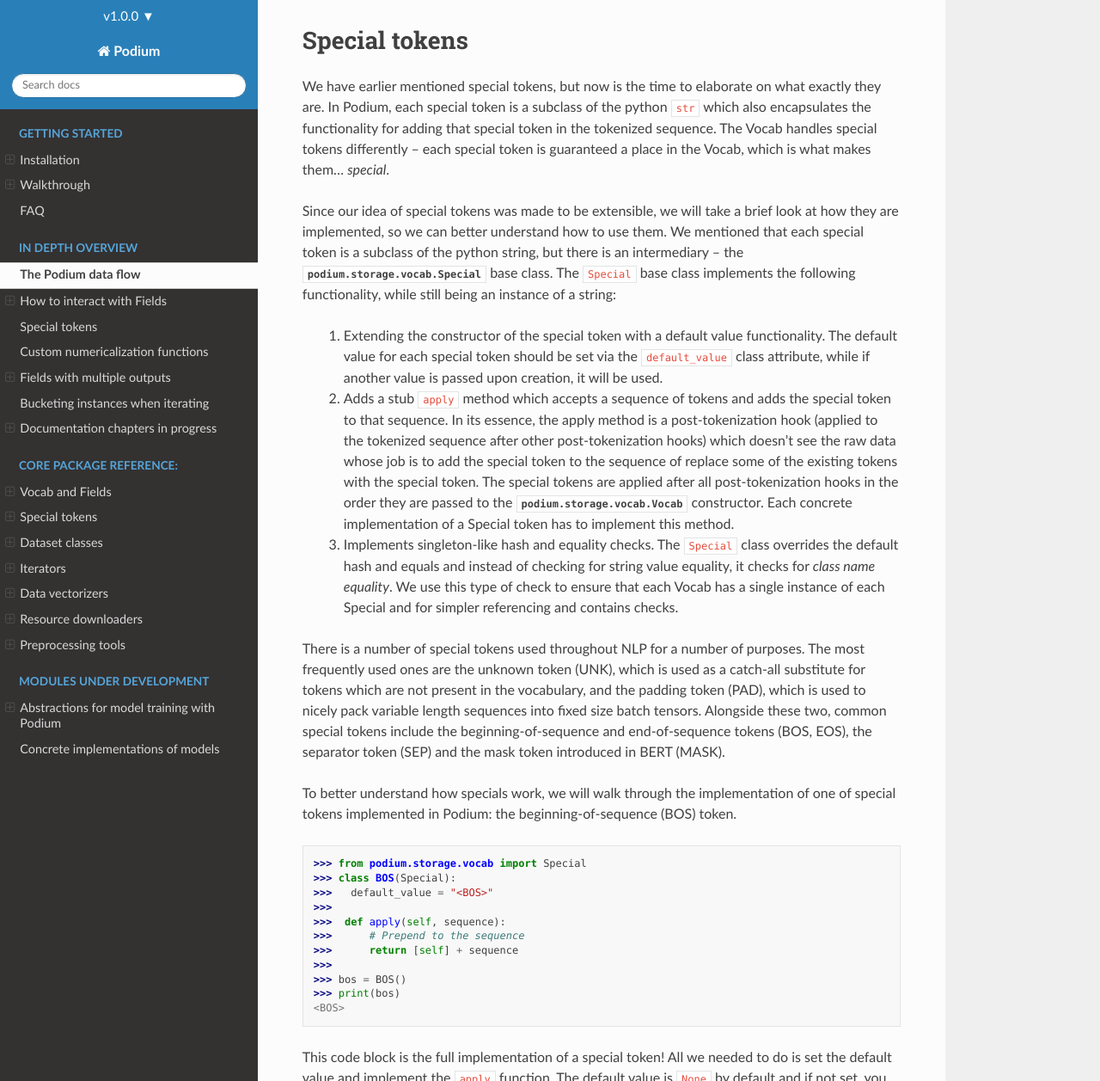
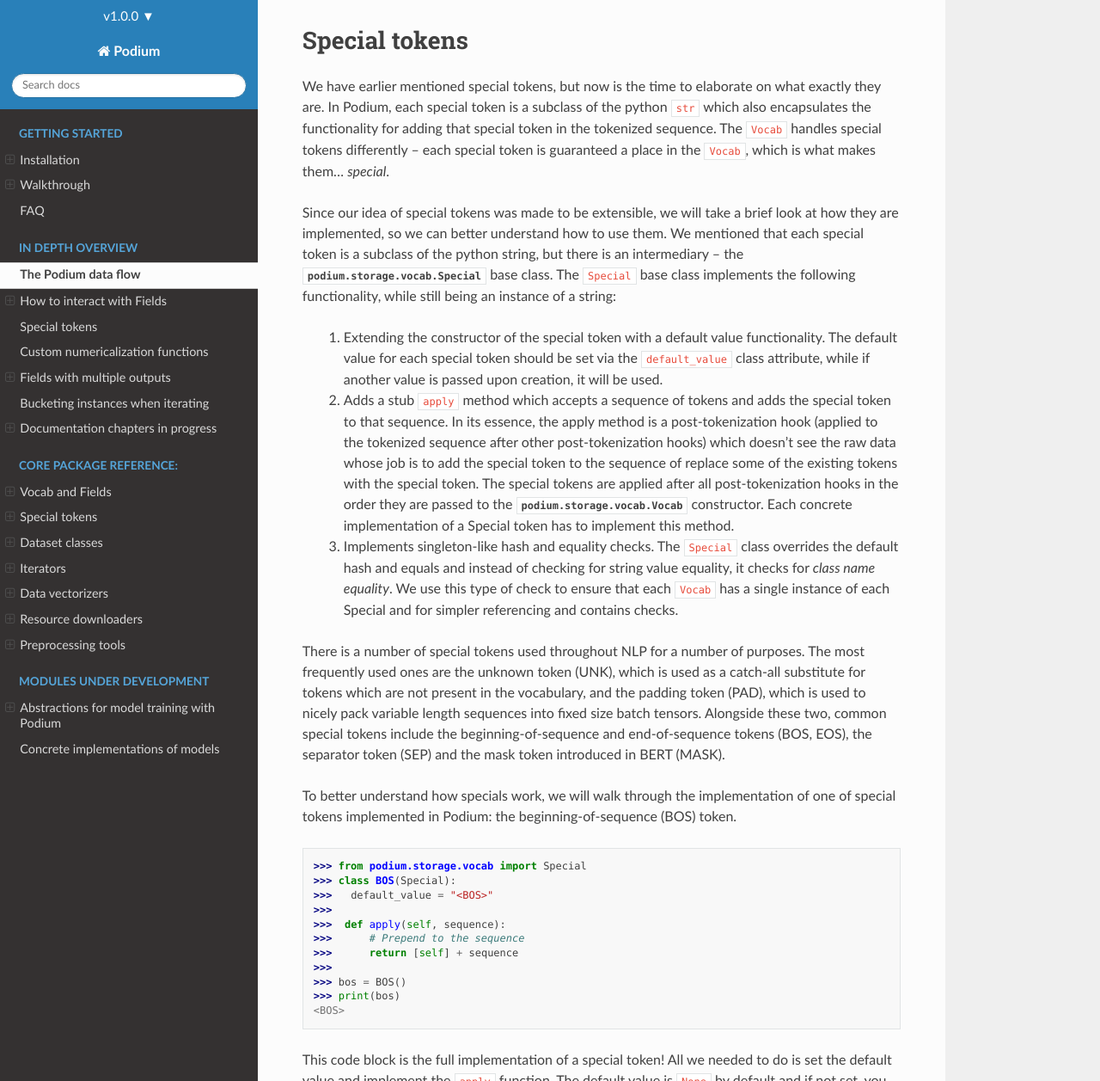
Before and after one commit to TakeLab/podium, a Sphinx documentation site: the page built from docs/source/advanced.rst, in a window 1280 px wide and 1400 px high, scrolled down 3696 px. Shown: the part 143-1400 px from the top of the window at 86% size. Built offline with Sphinx 7.4.7 and the Read the Docs theme 2.0.0, drawn with Linux system fonts in a browser that asks for light colours; some of the changed text lies outside the part shown.

Commit message:
Tick vocab

```diff
--- a/docs/source/advanced.rst
+++ b/docs/source/advanced.rst
@@ -135,13 +135,13 @@ We have prepared a number of predefined hooks which are ready for you to use. Yo
 
 Special tokens
 ===============
-We have earlier mentioned special tokens, but now is the time to elaborate on what exactly they are. In Podium, each special token is a subclass of the python ``str`` which also encapsulates the functionality for adding that special token in the tokenized sequence. The Vocab handles special tokens differently -- each special token is guaranteed a place in the Vocab, which is what makes them... *special*.
+We have earlier mentioned special tokens, but now is the time to elaborate on what exactly they are. In Podium, each special token is a subclass of the python ``str`` which also encapsulates the functionality for adding that special token in the tokenized sequence. The ``Vocab`` handles special tokens differently -- each special token is guaranteed a place in the ``Vocab``, which is what makes them... *special*.
 
 Since our idea of special tokens was made to be extensible, we will take a brief look at how they are implemented, so we can better understand how to use them. We mentioned that each special token is a subclass of the python string, but there is an intermediary -- the :class:`podium.storage.vocab.Special` base class. The ``Special`` base class implements the following functionality, while still being an instance of a string:
 
   1. Extending the constructor of the special token with a default value functionality. The default value for each special token should be set via the ``default_value`` class attribute, while if another value is passed upon creation, it will be used.
   2. Adds a stub ``apply`` method which accepts a sequence of tokens and adds the special token to that sequence. In its essence, the apply method is a post-tokenization hook (applied to the tokenized sequence after other post-tokenization hooks) which doesn't see the raw data whose job is to add the special token to the sequence of replace some of the existing tokens with the special token. The special tokens are applied after all post-tokenization hooks in the order they are passed to the :class:`podium.storage.vocab.Vocab` constructor. Each concrete implementation of a Special token has to implement this method.
-  3. Implements singleton-like hash and equality checks. The ``Special`` class overrides the default hash and equals and instead of checking for string value equality, it checks for *class name equality*. We use this type of check to ensure that each Vocab has a single instance of each Special and for simpler referencing and contains checks.
+  3. Implements singleton-like hash and equality checks. The ``Special`` class overrides the default hash and equals and instead of checking for string value equality, it checks for *class name equality*. We use this type of check to ensure that each ``Vocab`` has a single instance of each Special and for simpler referencing and contains checks.
 
 There is a number of special tokens used throughout NLP for a number of purposes. The most frequently used ones are the unknown token (UNK), which is used as a catch-all substitute for tokens which are not present in the vocabulary, and the padding token (PAD), which is used to nicely pack variable length sequences into fixed size batch tensors.
 Alongside these two, common special tokens include the beginning-of-sequence and end-of-sequence tokens (BOS, EOS), the separator token (SEP) and the mask token introduced in BERT (MASK).
@@ -191,7 +191,7 @@ To see the effect of the ``apply`` method, we will once again take a look at the
 
 Where we can see that the special token was indeed added to the beginning of the tokenized sequence.
 
-Finally, it is important to note that there is an implicit distinction between special tokens. The unknown (:class:`podium.storage.vocab.UNK`) and padding (:class:`podium.storage.vocab.PAD`) special tokens are something we refer to as **core** special tokens, whose functionality is hardcoded in the implementation of the Vocab due to them being deeply integrated with the way iterators and numericalization work.
+Finally, it is important to note that there is an implicit distinction between special tokens. The unknown (:class:`podium.storage.vocab.UNK`) and padding (:class:`podium.storage.vocab.PAD`) special tokens are something we refer to as **core** special tokens, whose functionality is hardcoded in the implementation of the ``Vocab`` due to them being deeply integrated with the way iterators and numericalization work.
 The only difference between normal and core specials is that core specials are added to the sequence by other Podium classes (their behavior is hardcoded) instead of by their apply method.
 
 Custom numericalization functions
```
